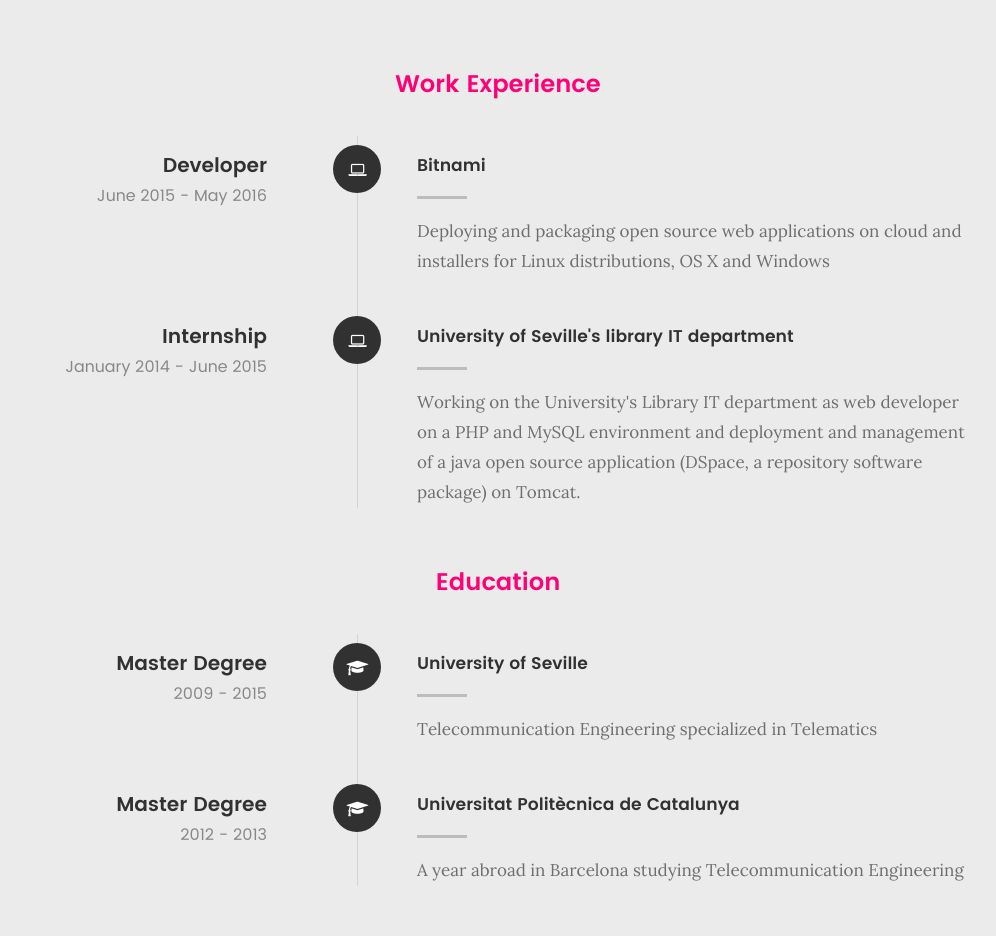
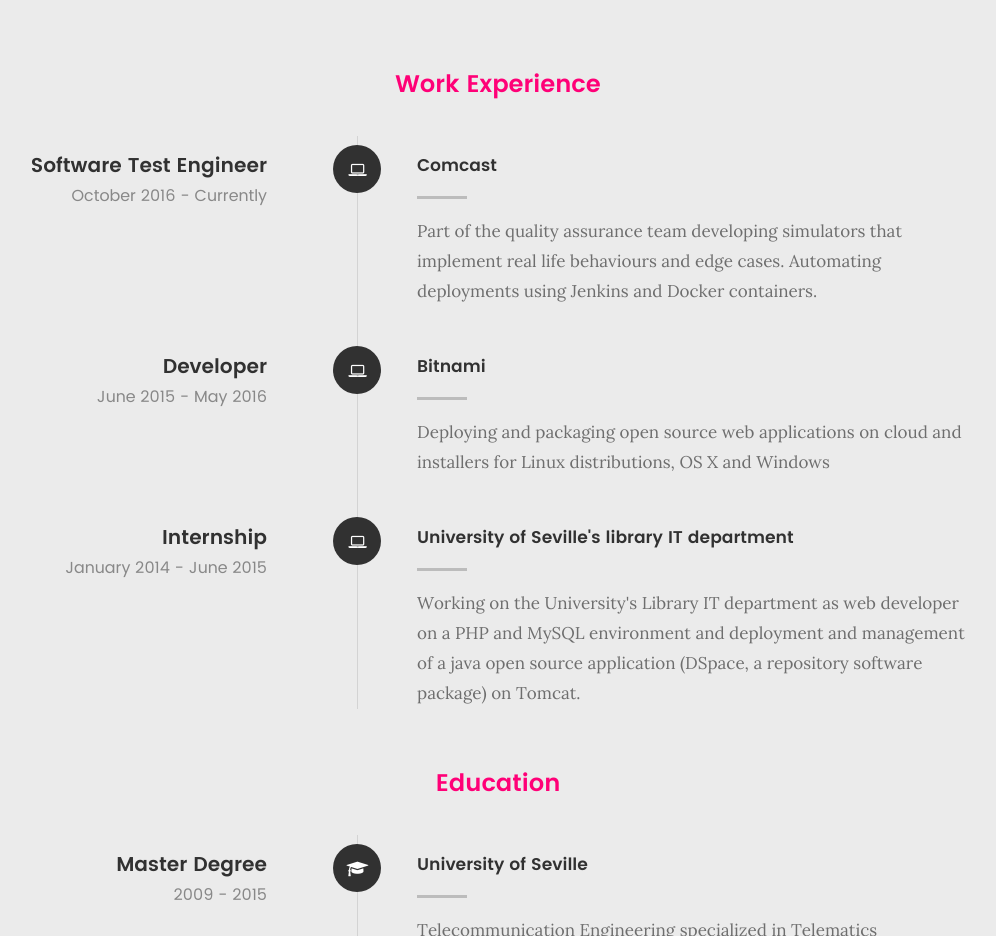
Before and after one commit to fergomrom/ferkaz.github.io, a plain HTML site: page index.html in a window 1280 px wide. Shown: the part 1660-2596 px from the top of the page, without its empty margins (142-1138 px from the left). Drawn offline with Linux system fonts and the light colour scheme.

Commit message:
Update index.html

```diff
--- a/index.html
+++ b/index.html
@@ -123,6 +123,23 @@
     <div class="col-twelve">
 
         <div class="timeline-wrap">
+            <div class="timeline-block">
+
+                <div class="timeline-ico">
+                    <i class="fa fa-laptop"></i>
+                </div>
+
+                <div class="timeline-header">
+                    <h3>Software Test Engineer</h3>
+                    <p>October 2016 - Currently</p>
+                </div>
+
+                <div class="timeline-content">
+                    <h4>Comcast</h4>
+                    <p>Part of the quality assurance team developing simulators that implement real life behaviours and edge cases. Automating deployments using Jenkins and Docker containers.</p>
+                </div>
+
+            </div> <!-- /timeline-block -->
 
             <div class="timeline-block">
 
```
